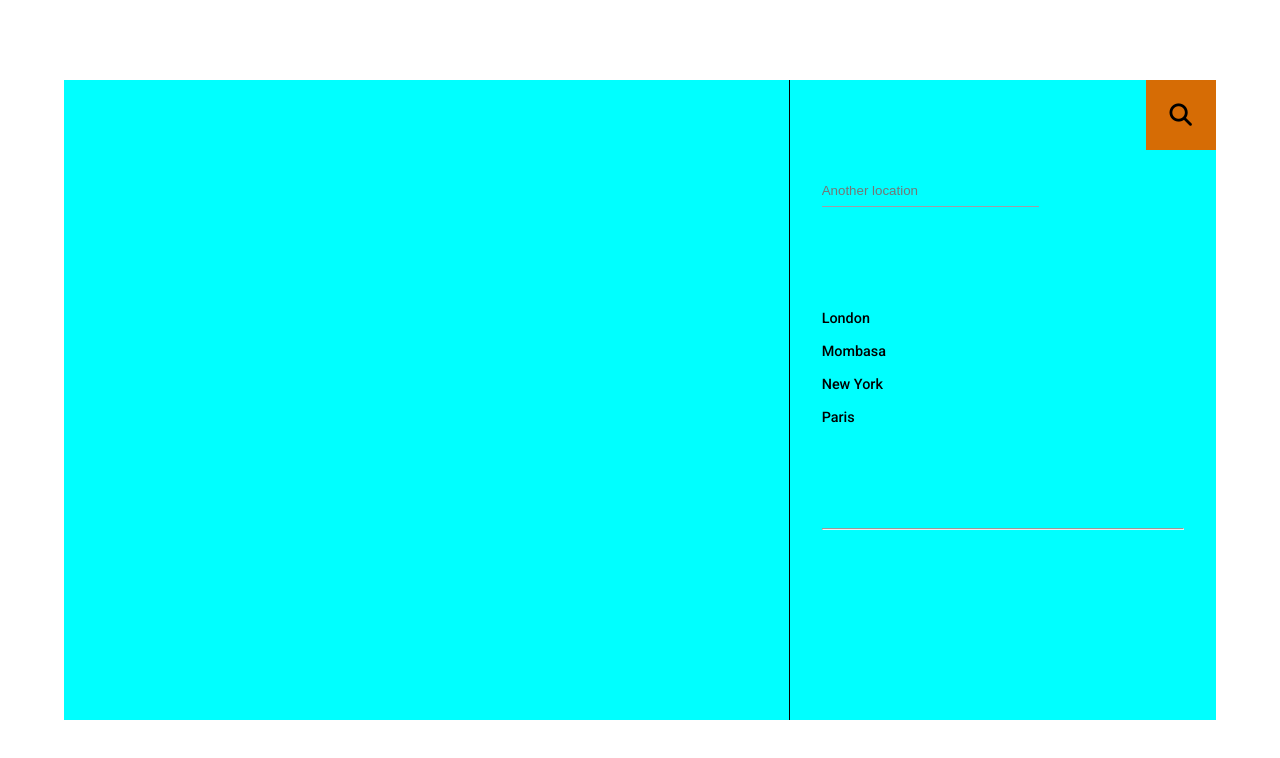
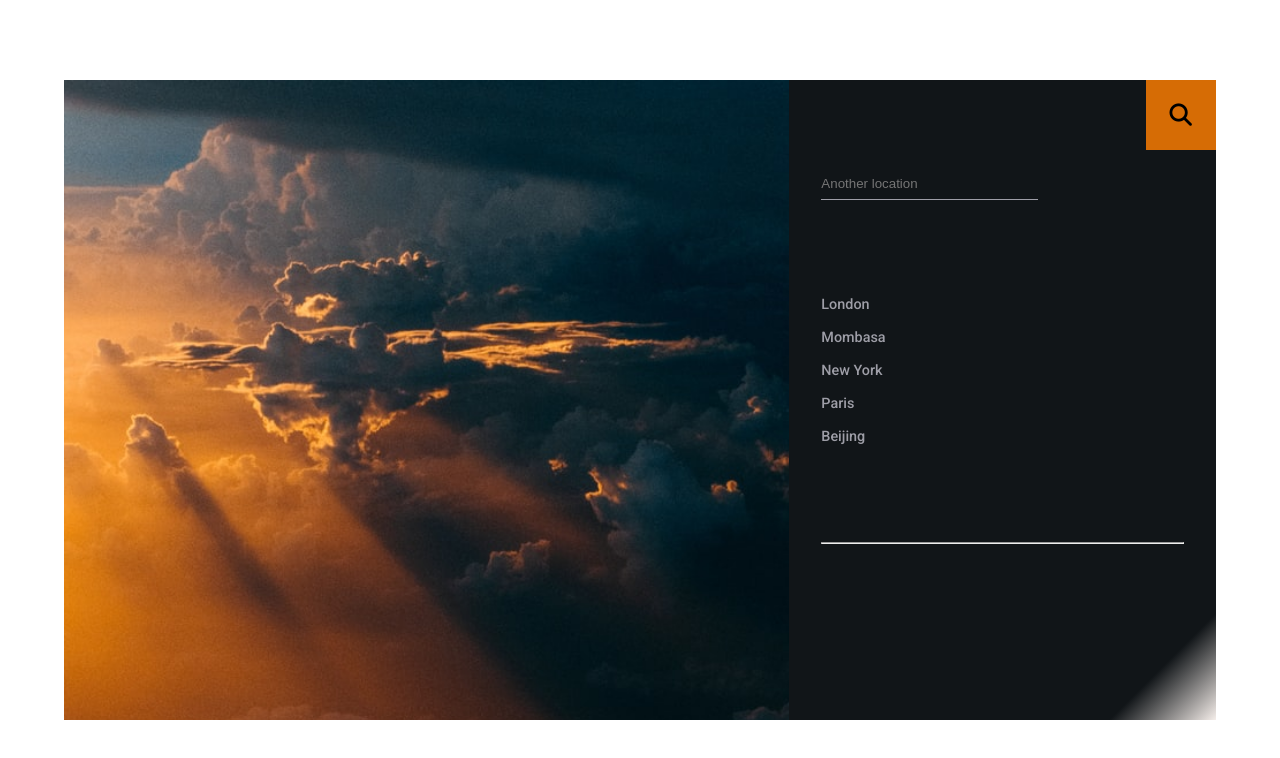
Before and after one commit to moryno/WeatherApp-Project, a plain HTML site: page index.html in a window 1280 px wide. Drawn offline with Linux system fonts and the light colour scheme; no server answers.

Commit message:
Add background image to the infoSection of the weather app

```diff
--- a/assets/css/index.css
+++ b/assets/css/index.css
@@ -4,6 +4,7 @@
 }
 body {
     font-family: 'Roboto', sans-serif;
+    color: #9e9ea7;
 }
 
 /* ......................... Title Section .................................... */
@@ -21,7 +22,9 @@ body {
     justify-content: space-between;
     height: 80%;
     width: 90%;
-    background-color: aqua;
+    background-image: url("../images/dark\ cloud.jpg");
+    background-size: cover;
+    background-position: cover cover;
 
 }
 
@@ -67,8 +70,9 @@ body {
     box-sizing: border-box;
     padding: 1rem 2rem;
     height: 100%;
-    border-left: 1px solid;
+    background: linear-gradient(135deg, #111518 90%,#f5eeea);
     position: relative;
+    /* background-color: rgba(17,21,24,0.9); */
 }
 
 #landingSection > #container > #infoSection > #form {
@@ -106,6 +110,7 @@ body {
 
 #landingSection > #container > #infoSection > .cities {
     margin-bottom: 1rem;
+
 }
 
 #landingSection > #container > #infoSection > .cities > h3 {
@@ -113,6 +118,7 @@ body {
     font-weight: 500;
     padding: 0.5rem 0;
     cursor: pointer;
+
 }
 
 hr {
--- a/index.html
+++ b/index.html
@@ -38,6 +38,7 @@
             <h3>Mombasa</h3>
             <h3>New York</h3>
             <h3>Paris</h3>
+            <h3>Beijing</h3>
           </div>
           <hr />
           <div class="weatherDetails"></div>
```
Also changed, not shown: assets/images/dark cloud.jpg (added).
